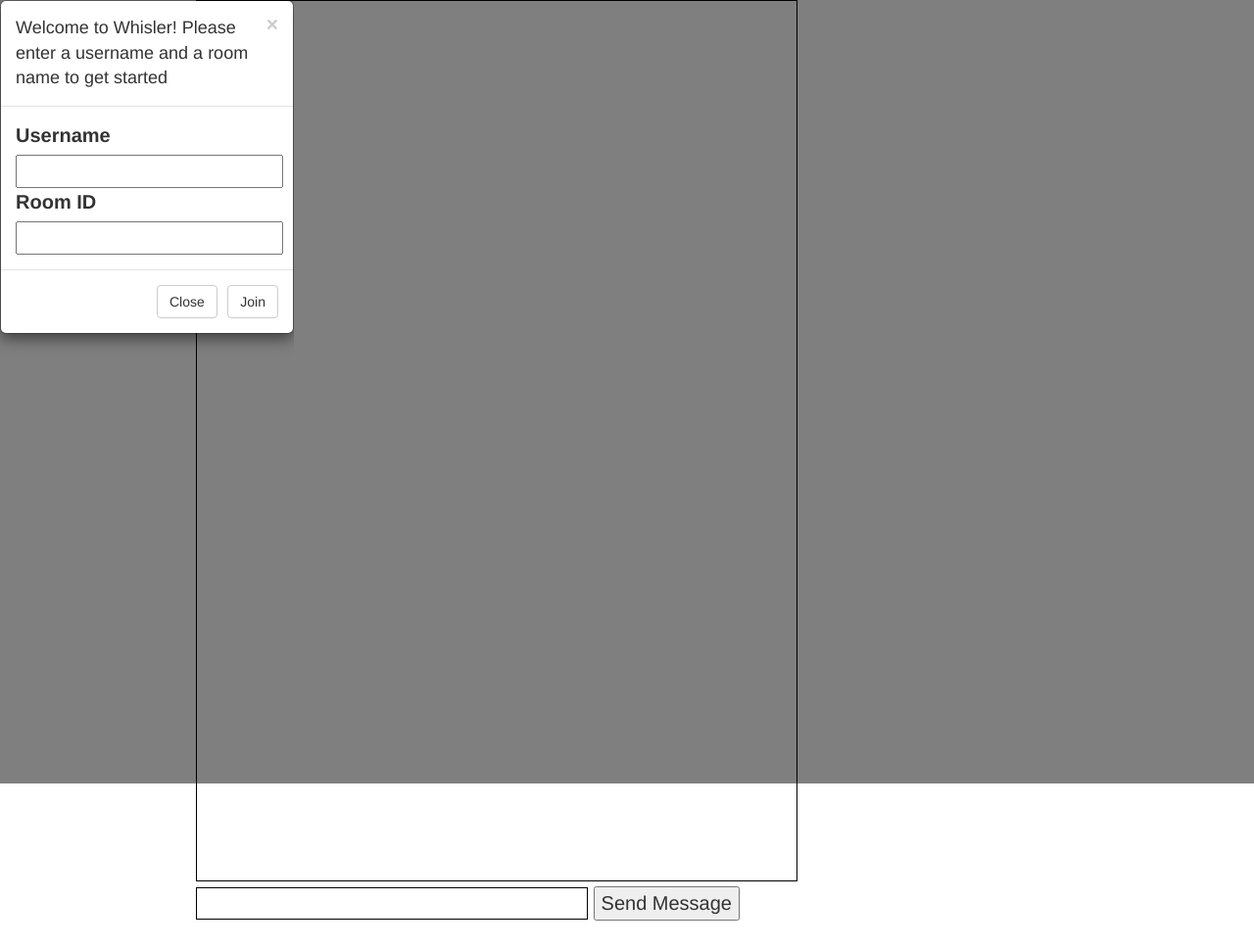
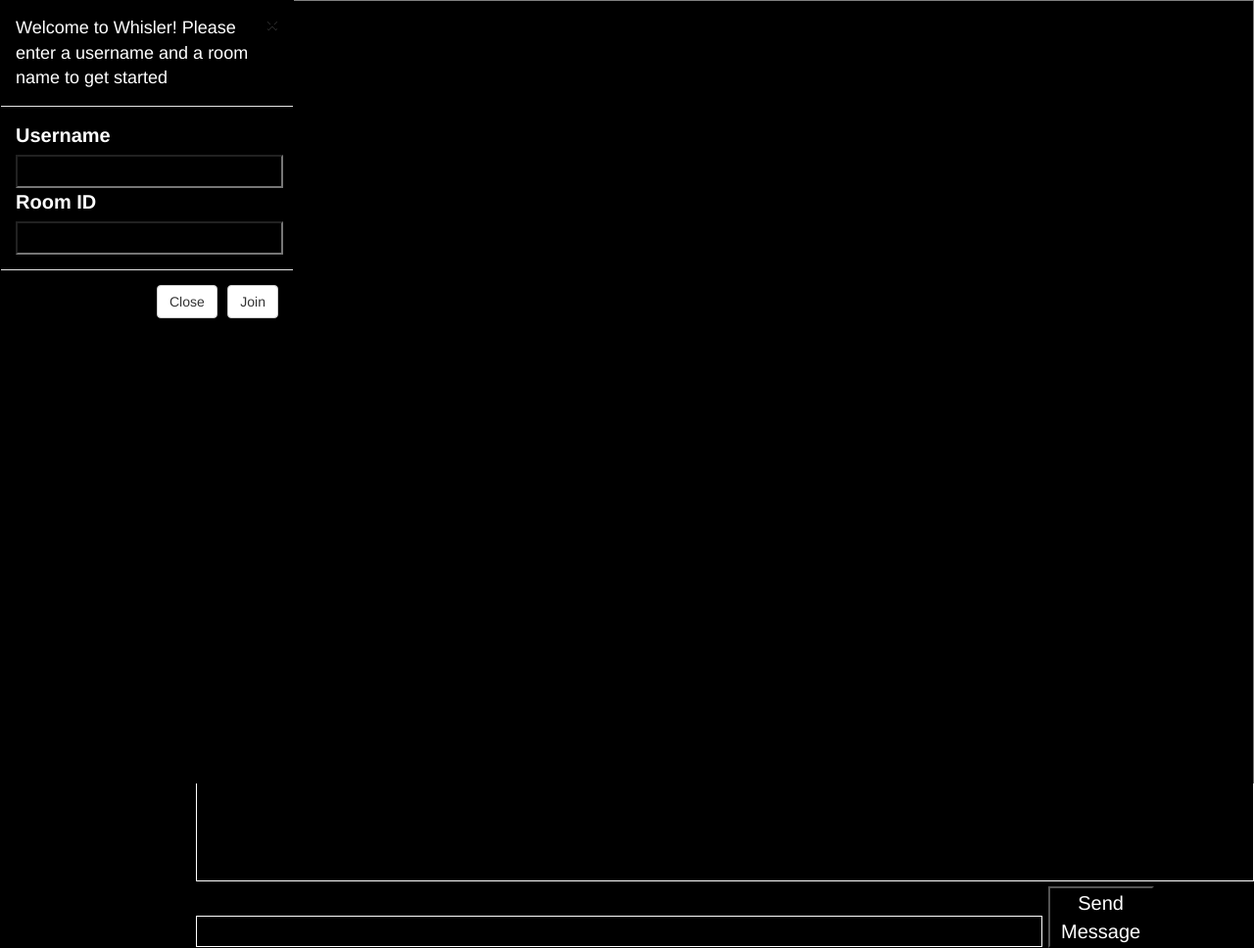
Before and after one commit to Tj-Tracy/LittleSpeak, a website: page public/views/index.html in a window 1280 px wide. Shown: the whole page at 98% size. Before the commit the page ends 940 px from the top, so only its background shows below. Drawn offline with nearby package versions, Linux system fonts and the light colour scheme; no server answers.

Commit message:
more styling

```diff
--- a/public/css/chatroom-styles.css
+++ b/public/css/chatroom-styles.css
@@ -1,6 +1,8 @@
 
 body {
     font-size: 20px;
+    background-color: black;
+    color: white;
 }
 
 div#userList {
@@ -11,10 +13,9 @@
 }
 
 div#chatBox {
-    border: black 1px solid;
+    border: white 1px solid;
     margin-left: 200px;
     margin-bottom: 5px;
-    width: 614px;
     height: 900px;
     overflow-y: scroll;
 }
@@ -24,10 +25,27 @@
 }
 
 input#textBar {
-    width: 400px;
-    border: black 1px solid;
+    width: 80%;
+    border: white 1px solid;
+    background-color: black;
+
+}
+
+button#sendMessage {
+    width: 10%;
+    background-color: black;
 }
 
 p.important {
     font-weight: bold;
 }
+
+.modal-sm,
+.modal-content,
+.modal-header,
+.modal-title,
+#username,
+#roomID {
+    background: black;
+    color: white;
+}
```
